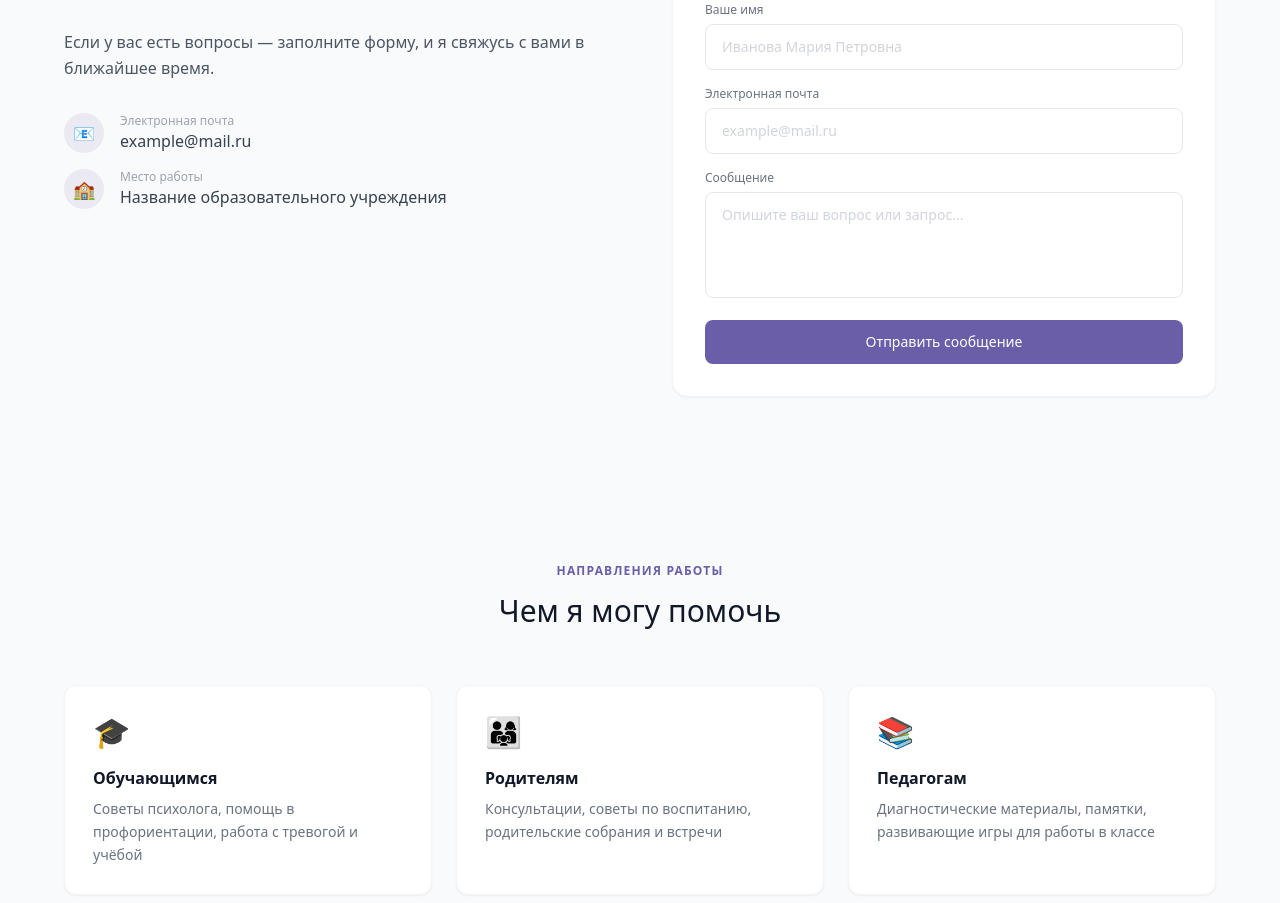
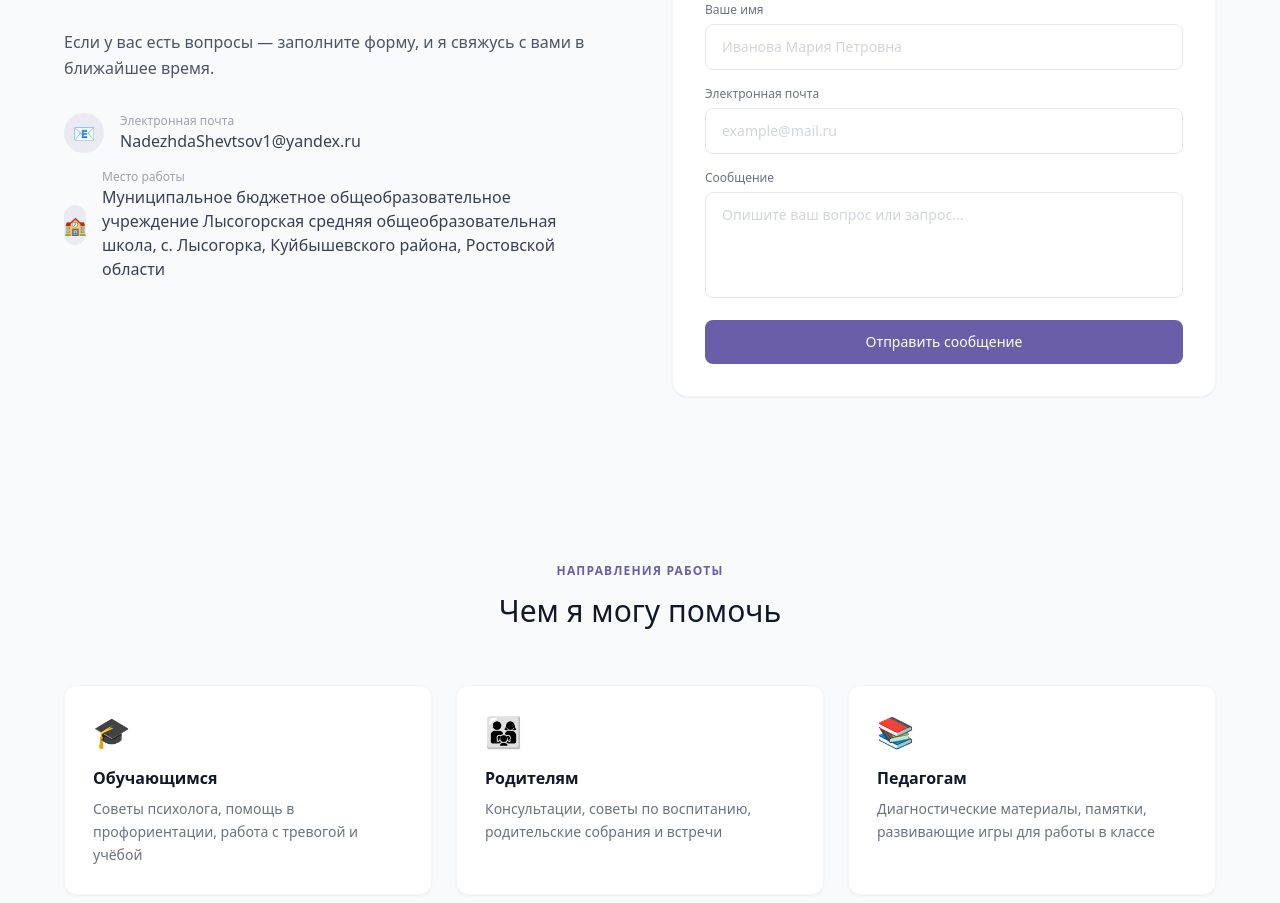
Before and after one commit to pr-poehali-dev/project-alpha-flow, a React (Vite) app: page / in a window 1280 px wide. Shown: the part 1864-2767 px from the top of the page. Built offline with nearby package versions, Linux system fonts and the light colour scheme.

Commit message:
feat: добавлена информация о месте работы и почте

```diff
--- a/src/components/HeroSection.tsx
+++ b/src/components/HeroSection.tsx
@@ -291,14 +291,14 @@ export default function HeroSection() {
                   <div className="w-10 h-10 rounded-full bg-[#6B5EA8]/10 flex items-center justify-center text-lg">📧</div>
                   <div>
                     <p className="text-xs text-gray-400">Электронная почта</p>
-                    <p className="text-gray-700 font-medium">example@mail.ru</p>
+                    <p className="text-gray-700 font-medium">NadezhdaShevtsov1@yandex.ru</p>
                   </div>
                 </div>
                 <div className="flex items-center gap-4">
                   <div className="w-10 h-10 rounded-full bg-[#6B5EA8]/10 flex items-center justify-center text-lg">🏫</div>
                   <div>
                     <p className="text-xs text-gray-400">Место работы</p>
-                    <p className="text-gray-700 font-medium">Название образовательного учреждения</p>
+                    <p className="text-gray-700 font-medium">Муниципальное бюджетное общеобразовательное учреждение Лысогорская средняя общеобразовательная школа, с. Лысогорка, Куйбышевского района, Ростовской области</p>
                   </div>
                 </div>
 
```
